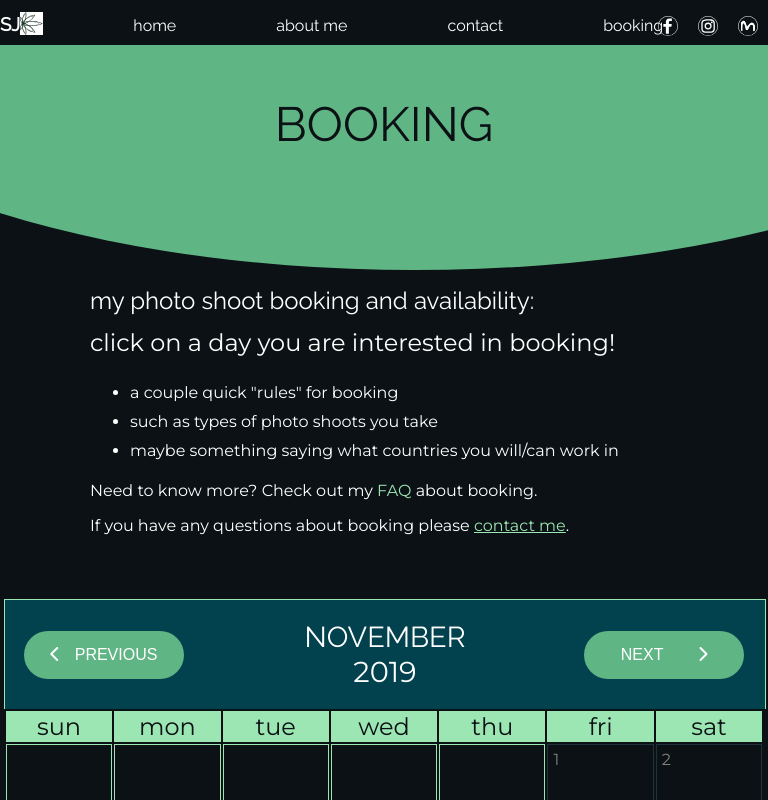
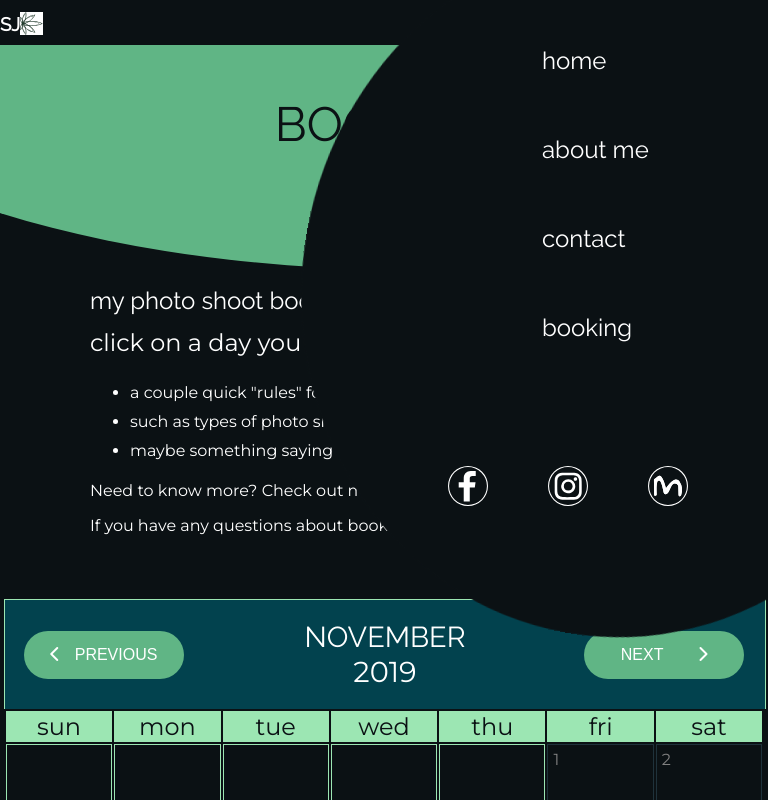
Before and after one commit to victoria-jones/jain-website, a React (Create React App) app: page /booking in a window 768 px wide. Shown: the top 800 px of the page. Built offline with nearby package versions, Linux system fonts and the light colour scheme; the HTML template or start-up script is replaced by a standard one.

Commit message:
working on mobile nav

```diff
--- a/src/App.js
+++ b/src/App.js
@@ -33,8 +33,14 @@ class App extends Component {
         <ScrollToTop />
         <header className="App-header">
           <Link to="/"><h1>SJ</h1><img src="images/icons/logo.svg" alt ="Sarah Jain leaf logo" title="Sarah Jain logo"/></Link>
-          <Nav />
-          <SocialNav addClass="socialNavTop" />
+          <div className="mobileNavBtns">
+            <img src="images/icons/menu_icon.svg" id="openMenu" alt="open the navigation menu" />
+            <img src="images/icons/close_icon.svg" id="closeMenu" alt="open the navigation menu" />
+          </div>
+          <div className="mobileNavWrap">
+            <Nav />
+            <SocialNav addClass="socialNavTop" />
+          </div>
         </header>
 
             <main>
--- a/src/css/styles.css
+++ b/src/css/styles.css
@@ -38,6 +38,9 @@ header {
 h1, h2, h3 {
   font-family: "Raleway", sans-serif;
   font-weight: thin; }
+
+.mobileNavBtns {
+  display: none; }
 
 nav {
   font-family: "Raleway", sans-serif;
@@ -591,6 +594,41 @@ footer {
   /*** whole site styles ***/
   header {
     width: 100%; }
+  .mobileNavBtns {
+    display: block;
+    position: absolute;
+    right: 0;
+    top: 0;
+    z-index: 3; }
+    .mobileNavBtns img {
+      position: absolute;
+      top: 5px;
+      background-color: transparent;
+      width: 40px;
+      height: 40px;
+      -webkit-transform: rotate(-180deg);
+      -ms-transform: rotate(-180deg);
+      transform: rotate(-180deg); }
+  nav {
+    position: absolute;
+    right: -50%;
+    top: 0; }
+    nav ul li {
+      display: block;
+      padding: 30px 0;
+      font-size: 1.5em; }
+    nav .navOval {
+      background-color: #0b1114;
+      border-radius: 50%;
+      position: relative;
+      z-index: -2;
+      top: -450px;
+      left: -200px;
+      height: 700px;
+      width: 650px;
+      -webkit-transform: rotate(10deg);
+      -ms-transform: rotate(10deg);
+      transform: rotate(10deg); }
   main {
     margin-left: 0;
     margin-right: 0; }
@@ -607,6 +645,14 @@ footer {
       height: 28px; }
     footer span {
       font-size: 1.5em; }
+  .socialNavTop {
+    position: absolute;
+    top: 450px;
+    margin-right: 50px; }
+    .socialNavTop ul li img {
+      width: 40px;
+      height: 40px;
+      padding: 0 30px; }
   .socialNavFt ul li img {
     padding: 0 30px;
     width: 40px;
--- a/src/nav/navigation.js
+++ b/src/nav/navigation.js
@@ -13,6 +13,8 @@ class Nav extends Component {
               <li><Link to="/contact">contact</Link></li>
               <li><Link to="/booking">booking</Link></li>
             </ul>
+            <div className="navOval">
+            </div>
           </nav>
     );
   }
--- a/src/scss/styles.scss
+++ b/src/scss/styles.scss
@@ -44,6 +44,9 @@ header {
 h1, h2, h3 {
   font-family: $raleway;
   font-weight: thin;
+}
+.mobileNavBtns {
+  display: none;
 }
 nav {
   font-family: $raleway; font-size: 1em; font-weight: lighter;
@@ -1020,13 +1023,50 @@ footer {
     //font-family: $raleway;
     //font-weight: thin;
   }
+  .mobileNavBtns {
+    display: block;
+    position: absolute; right: 0; top: 0;
+    z-index: 3;
+    img {
+      position: absolute;
+      //right: 300px;
+      top: 5px; //right: 65%; //right: 365px;
+      background-color: transparent;
+      width: 40px; height: 40px;
+      transform: rotate(-180deg);
+    }
+  }
   nav {
     //font-family: $raleway; font-size: 1em; font-weight: lighter;
     //display: inline-block;
-    ul li {
-      //display: inline;
-      //color: $white;
-      //padding: 0 50px 0 50px;
+    position: absolute;
+    right: -50%;;
+    top: 0;
+    ul {
+
+      li {
+        //display: inline;
+        //color: $white;
+        //padding: 0 50px 0 50px;
+        display: block;
+        padding: 30px 0;
+        font-size: 1.5em;
+      }
+    }
+    .navOval {
+      background-color: $blackBlue;
+      //height: 900px;
+      //width: 170%;
+      border-radius: 50%;
+      position: relative;
+      z-index: -2;
+      top: -450px;
+      left: -200px;
+      //bottom: -650px;
+      //left: -800px;
+      height: 700px; width: 650px;
+      transform: rotate(10deg);
+      //left: -35%; bottom: -500px;
     }
   }
   main {
@@ -1088,9 +1128,14 @@ footer {
   .socialNavTop {
     //top: 0;
     //right: 0;
+    position: absolute;
+    top: 450px;
+    margin-right: 50px;
     ul li img {
       //width: 20px; height: 20px;
     //  padding: 0 10px;
+    width: 40px; height: 40px;
+    padding: 0 30px;
     }
   }
   .socialNavFt {
```
Also changed, not shown: public/images/icons/menu_icon.svg (added).
